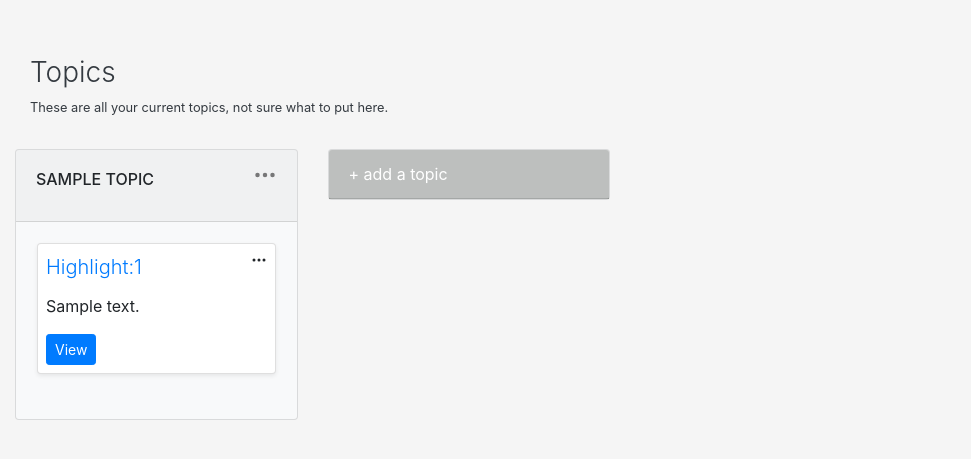
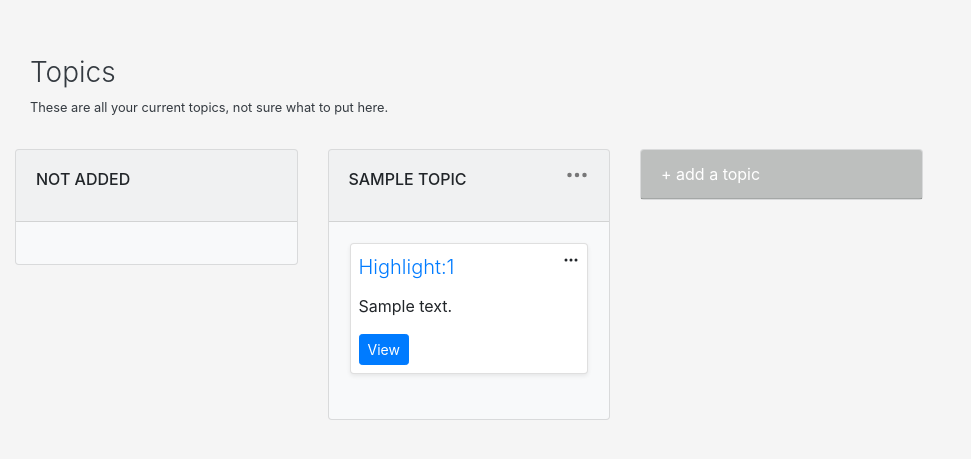
Before and after one commit to Roznoshchik/Lurnby, a Flask app: page /topics in a window 1280 px wide. Shown: the part 56-515 px from the top of the page, without its empty margins (0-971 px from the left). Run offline with Flask 2, Linux system fonts and the light colour scheme; a user stored in the database is signed in; tables that the repository leaves empty hold one stand-in row (values such as "Sample post"); some libraries are stand-ins or nearby versions.

Commit message:
created a not added column in topics page.

```diff
--- a/app/models.py
+++ b/app/models.py
@@ -88,6 +88,28 @@ class Highlight(db.Model):
         return self.topics.filter(
             topic.id == highlights_topics.c.topic_id).count() > 0
 
+
+    def not_added(self):
+        """
+        Highlight.query.join(
+            highlights_topics, (highlights_topics.c.highlight_id == Highlight.id
+            ).filter(
+                Highlight.archived==False, Highlight.user_id==current_user.id,
+                Highlight.id.notin_(
+                    db.session.query(highlights_topics))).all()
+        """
+        query = db.session.query(highlights_topics).filter(highlights_topics.c.highlight_id == self.id).count()
+
+        if query == 0:
+            return True
+        else:
+            return False
+
+
+
+
+
+
     # returns all topics that a highlight is a part of.  highlight.in_topics().all()
     def in_topics(self):
         return Topic.query.join(
@@ -113,6 +135,10 @@ class Highlight(db.Model):
 
 
 
+
+
+
+
 class Topic(db.Model):
     id = db.Column(db.Integer, primary_key=True)
     title = db.Column(db.String(512), unique=True, index=True) #how long should it be?
--- a/app/routes.py
+++ b/app/routes.py
@@ -340,6 +340,19 @@ def topics():
     topics = Topic.query.filter_by(archived=False, user_id=current_user.id).all()
     highlights = Highlight.query.filter_by(user_id=current_user.id, archived=False).all()
 
+
+    notopics = []
+
+    for highlight in highlights:
+        if highlight.not_added():
+            notopics.append(highlight)
+
+
+
+
+
+
+
     form2=AddHighlightForm()
 
     form = AddTopicForm()
@@ -353,7 +366,7 @@ def topics():
         #return render_template('topics.html', form=form, topics=topics)
         return redirect(url_for('topics'))
 
-    return render_template('topics.html', form=form,form2=form2, highlights = highlights, topics=topics)
+    return render_template('topics.html', form=form,form2=form2, highlights = highlights, notopics=notopics, topics=topics)
 
 
 @app.route('/topics/add', methods=['POST'])
--- a/app/templates/topics.html
+++ b/app/templates/topics.html
@@ -12,6 +12,35 @@
     <div class="small  text-dark">These are all your current topics, not sure what to put here. </div>
     <div class="row flex-row flex-sm-nowrap py-3">
         <div class = "row flex-row flex-sm-nowrap py-3" id="topicmain">
+            <div class="col-sm-6 col-md-3 col-xl-3 topics-col">
+                <div class="card bg-light">
+                    <div class="card-header">
+                        <h6 class="card-title text-uppercase py-2">Not Added</h6>
+                    </div>
+                    <div class="card-body topics-col-base">
+                        <div class="items border border-light">
+                            {% for highlight in notopics %}
+                            <div class="card draggable shadow-sm" id="cd9" draggable="False" ondragstart="drag(event)">
+                                <div class="card-body p-2">
+                                    <div class="card-title">
+                                        <span aria-hidden="true"><svg class=" float-right bi bi-three-dots" width="1em" height="1em" viewBox="0 0 16 16" fill="currentColor" xmlns="http://www.w3.org/2000/svg">
+                                            <path fill-rule="evenodd" d="M3 9.5a1.5 1.5 0 1 1 0-3 1.5 1.5 0 0 1 0 3zm5 0a1.5 1.5 0 1 1 0-3 1.5 1.5 0 0 1 0 3zm5 0a1.5 1.5 0 1 1 0-3 1.5 1.5 0 0 1 0 3z"/>
+                                        </svg></span>
+                                        <span onclick="ViewHighlight({{highlight.id}})" class="text-primary highlight-title lead font-weight-light">Highlight:{{highlight.id}}</a>
+                                    </div>
+                                    <p>
+                                        {{highlight.text}}
+                                    </p>
+                                    <button onclick="ViewHighlight({{highlight.id}})" class="btn btn-primary btn-sm">View</button>
+                                </div>
+                            </div>
+                            <div class="dropzone rounded" ondrop="drop(event)" ondragover="allowDrop(event)" ondragleave="clearDrop(event)"> &nbsp; </div>
+                            {% endfor %}
+                        </div>
+                    </div>
+                </div>
+            </div>
+
             {% for topic in topics %}
             <div class="col-sm-6 col-md-3 col-xl-3 topics-col">
                 <div class="card bg-light">
--- a/tests.py
+++ b/tests.py
@@ -3,6 +3,9 @@ from app import app, db
 from app.models import User, Highlight, Tag, Topic, highlights_topics
 
 class HighlightModelCase(unittest.TestCase):
+    current_user=User.query.first()
+
+
     def setUp(self):
         app.config['SQLALCHEMY_DATABASE_URI'] = 'sqlite://'
         db.create_all()
```
